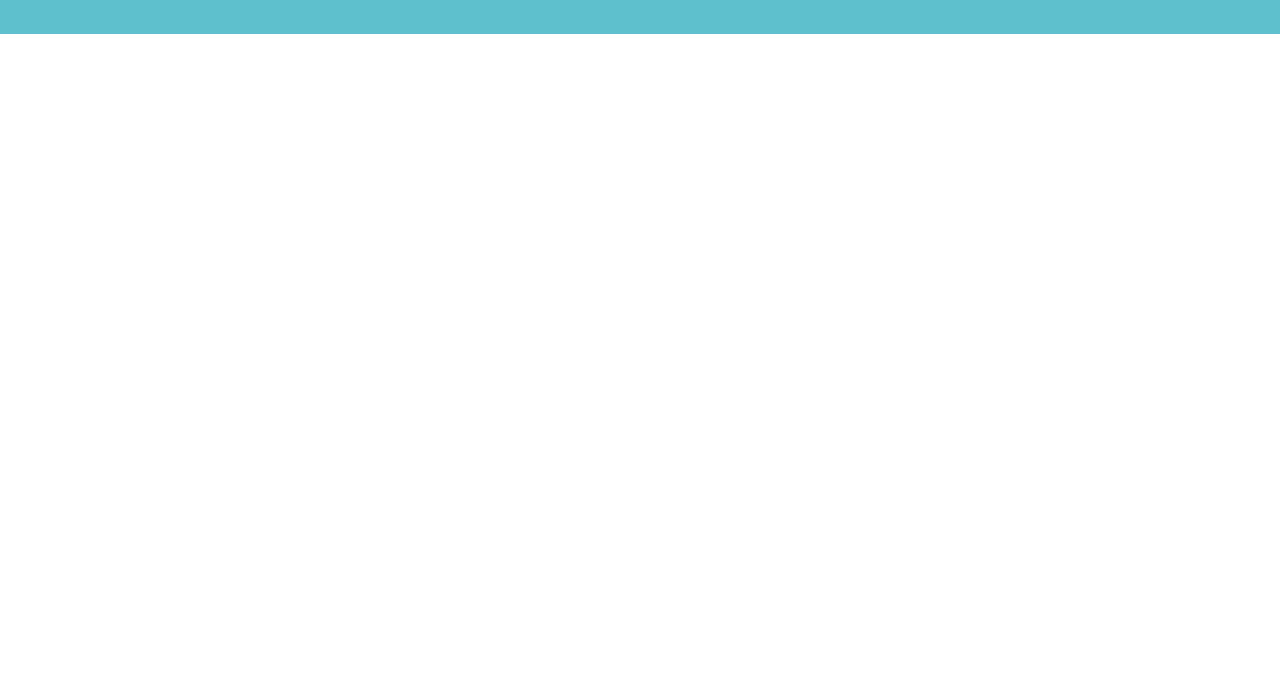
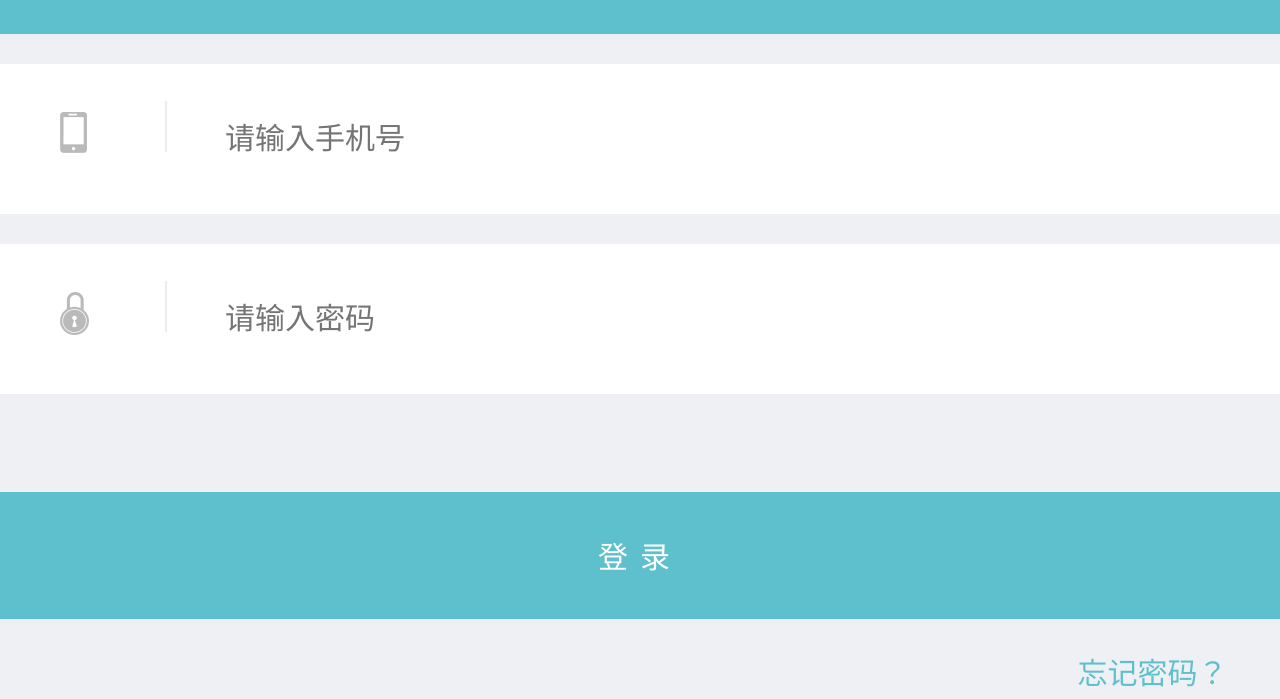
Before and after one commit to SmarkSeven/login-page, a plain HTML site: page index.html in a window 1280 px wide. Shown: the part 101-800 px from the top of the page. Drawn offline with Linux system fonts and the light colour scheme.

Commit message:
完成切图

```diff
--- a/css/styles.scss
+++ b/css/styles.scss
@@ -9,6 +9,7 @@ body {
     height: 100%;
     padding: 0;
     margin: 0;
+    background: rgb(239, 240, 244);
 }
 
 header {
@@ -24,11 +25,14 @@ header {
         line-height: rem(90px);
         text-align: center;
         font-size: 30px;
-        display: line-block;
+        display: block;
+        box-sizing: border-box;
+    }
+    .header-close {
+        float: left;
     }
     .header-sign {
         float: right;
-        box-sizing: border-box;
     }
 }
 
@@ -41,3 +45,44 @@ header {
     line-height: rem(90px);
     font-size: 32px;
 }
+
+main {
+    width: 100%;
+    padding-top: rem(20px);
+    padding-bottom: rem(20px);
+    input {
+        width: 100%;
+        display: block;
+        height: rem(100px);
+        border: 0px;
+        font-size: 30px;
+    }
+    input[type='text'] {
+        text-indent: rem(150px);
+    }
+    .login-phone {
+        background: url('../images/task4_03.png') rem(40px) rem(32px) no-repeat, url('../images/task4_04.png') rem(110px) rem(25px) no-repeat;
+        background-color: white;
+    }
+    .login-password {
+        margin-top: rem(20px);
+        margin-bottom: rem(65px);
+        background: url('../images/task4_06.png') rem(40px) rem(32px) no-repeat, url('../images/task4_04.png') rem(110px) rem(25px) no-repeat;
+        background-color: white;
+    }
+    .btn-login {
+        height: rem(85px);
+        background: rgb(95, 192, 205);
+        color: white;
+        letter-spacing: rem(8px);
+    }
+}
+
+footer {
+    span {
+        float: right;
+        margin-right: rem(35px);
+        color: rgb(95, 192, 205);
+        font-size: 30px;
+    }
+}
--- a/index.html
+++ b/index.html
@@ -17,6 +17,15 @@
         <h1 class="header-title">登录</h1>
         <span class="header-sign">注册</span>
     </header>
+    <main>
+        <input class="login-phone" type="text" name="phone" placeholder="请输入手机号">
+        <input class="login-password" type="text" name="password" placeholder="请输入密码">
+        <input class="btn-login" type="button" name="submit" value="登录">
+    </main>
+    <footer>
+      <span>忘记密码？</span>
+    </footer>
+
 </body>
 
 </html>
```
Also changed, not shown: css/styles.css, images/task4_03.png (added), images/task4_04.png (added), images/task4_06.png (added).
